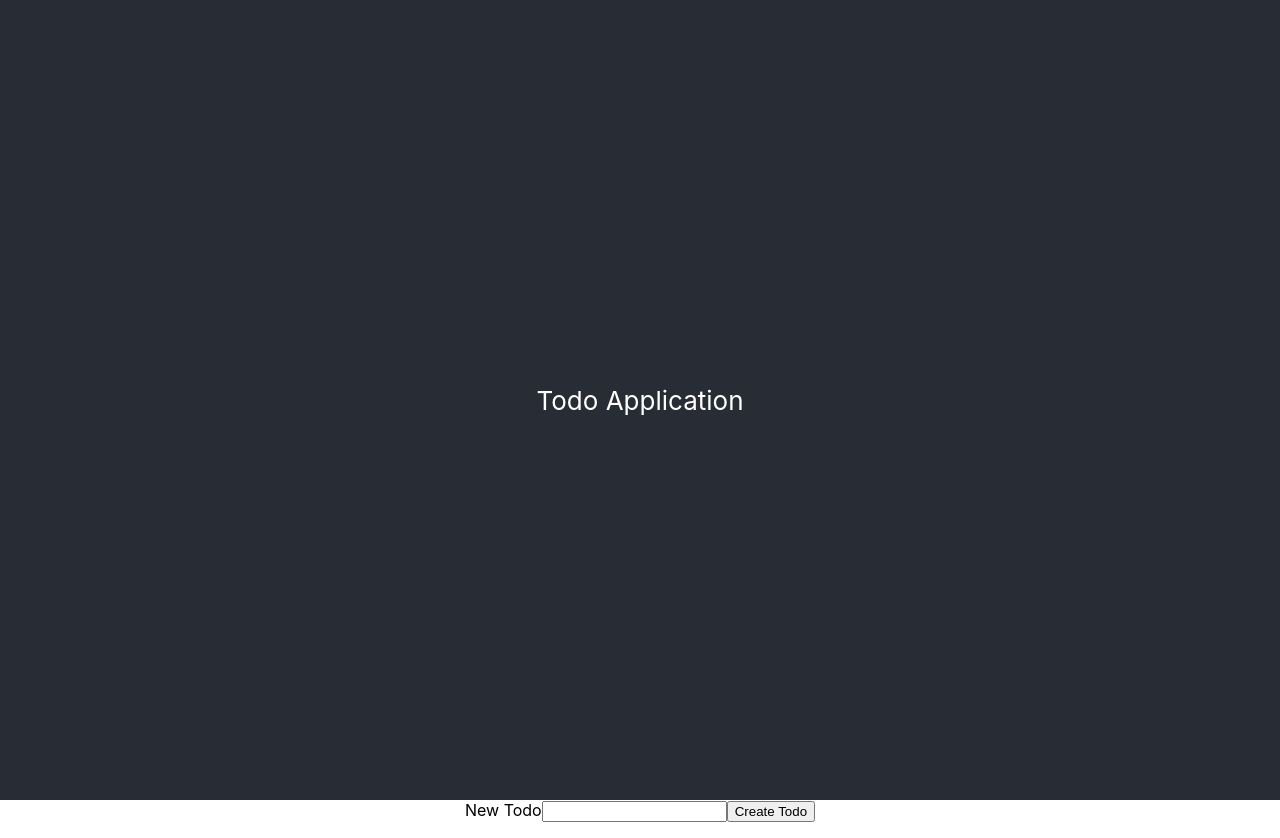
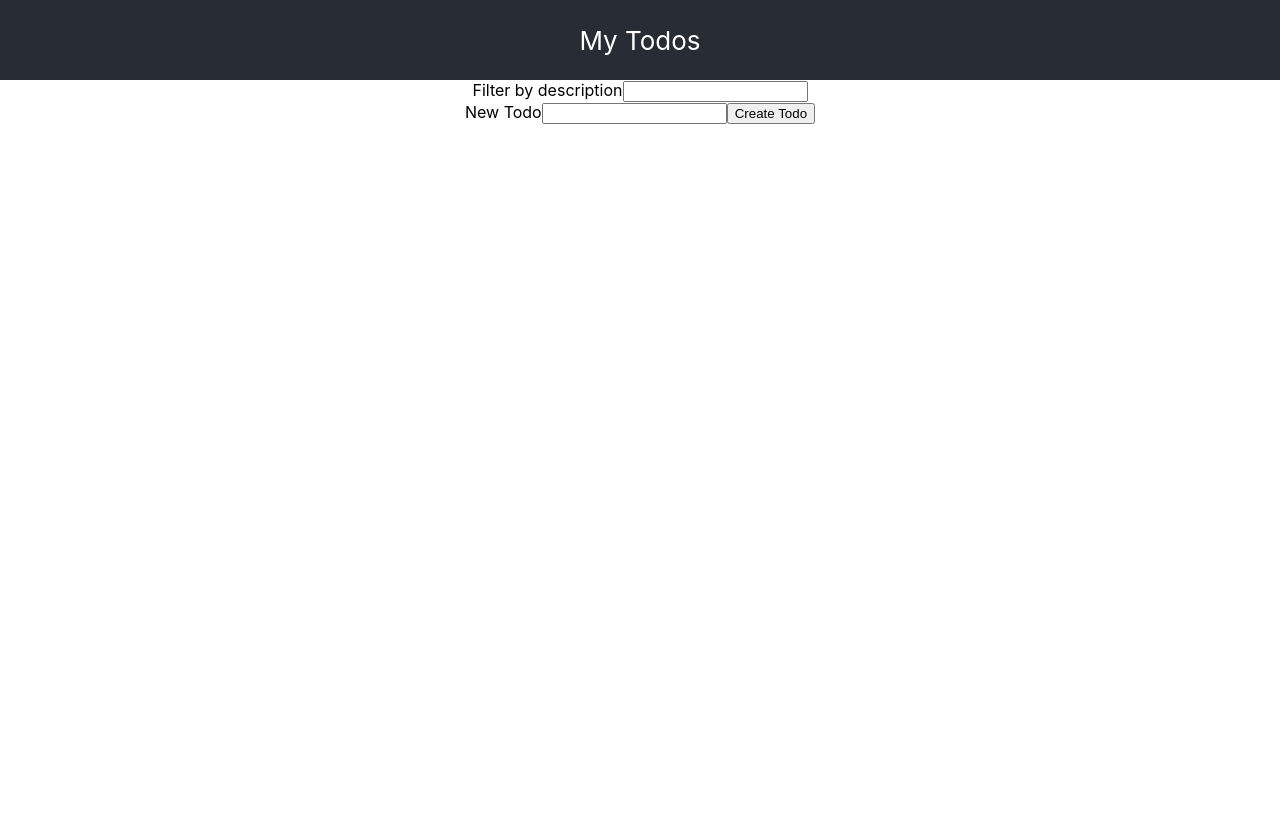
Before and after one commit to Dan-Burnette/tdd_practice_app, a React (Create React App) app: page / in a window 1280 px wide. After the commit the page ends 800 px from the top, so only its background shows below. Built offline with nearby package versions, Linux system fonts and the light colour scheme.

Commit message:
filtering by todo description

```diff
--- a/src/App.css
+++ b/src/App.css
@@ -15,7 +15,7 @@
 
 .App-header {
   background-color: #282c34;
-  min-height: 100vh;
+  min-height: 10vh;
   display: flex;
   flex-direction: column;
   align-items: center;
--- a/src/App.tsx
+++ b/src/App.tsx
@@ -2,10 +2,15 @@ import React, { useState } from "react";
 import { Todo, TodoList } from "./interfaces";
 import NewTodoForm from "./NewTodoForm";
 import EditTodoForm from "./EditTodoForm";
+import Filters from "./Filters";
 import "./App.css";
 
 function App(props: TodoList) {
   const [todos, setTodos] = useState(props.todos);
+  const [filterParams, setFilterParams] = useState({
+    description: "",
+    complete: false,
+  });
 
   const createTodo = (description: string) => {
     const newTodo = { description: description, complete: false };
@@ -29,12 +34,21 @@ function App(props: TodoList) {
     setTodos(newTodosState);
   };
 
+  // Get all todos that match the filter
+  const filteredTodos = () => {
+    return todos.filter((todo) =>
+      todo.description.includes(filterParams.description)
+    );
+  };
+
   return (
     <div className="App">
-      <header className="App-header">Todo Application</header>
+      <header className="App-header">My Todos</header>
+
+      <Filters params={filterParams} filter={setFilterParams} />
       <NewTodoForm todos={todos} createTodo={createTodo} />
       <ul>
-        {todos.map((todo, idx) => {
+        {filteredTodos().map((todo, idx) => {
           return (
             <li key={idx}>
               <EditTodoForm
--- /dev/null
+++ b/src/Filters.tsx
@@ -0,0 +1,48 @@
+import React, { useState } from "react";
+import { Todo } from "./interfaces";
+
+interface FilterProps {
+  params: Todo;
+  filter: (params: Todo) => void;
+}
+
+function Filters(props: FilterProps) {
+  const { params, filter } = props;
+  // const [inputValue, setInputValue] = useState("");
+
+  // Just track description + complete in local state (the filter state).
+  // Then we simply call the filter function with the local state
+  // const handleFilterChange = (e) => {
+  //   const params = {
+  //     description: "",
+  //     complete: false,
+  //   };
+  //
+  //   props.filter(params);
+  // };
+
+  const handleDescriptionFilterChange = (
+    event: React.ChangeEvent<HTMLInputElement>
+  ) => {
+    const newParams = {
+      description: event.target.value,
+      complete: params.complete,
+    };
+    filter(newParams);
+  };
+
+  return (
+    <div>
+      <label htmlFor="todo-description-filter">Filter by description</label>
+      <input
+        type="text"
+        id="todo-description-filter"
+        name="todo-description-filter"
+        value={params.description}
+        onChange={handleDescriptionFilterChange}
+      />
+    </div>
+  );
+}
+
+export default Filters;
```
Also changed, not shown: 1 other file (tests, documents, lock files or other folders).
